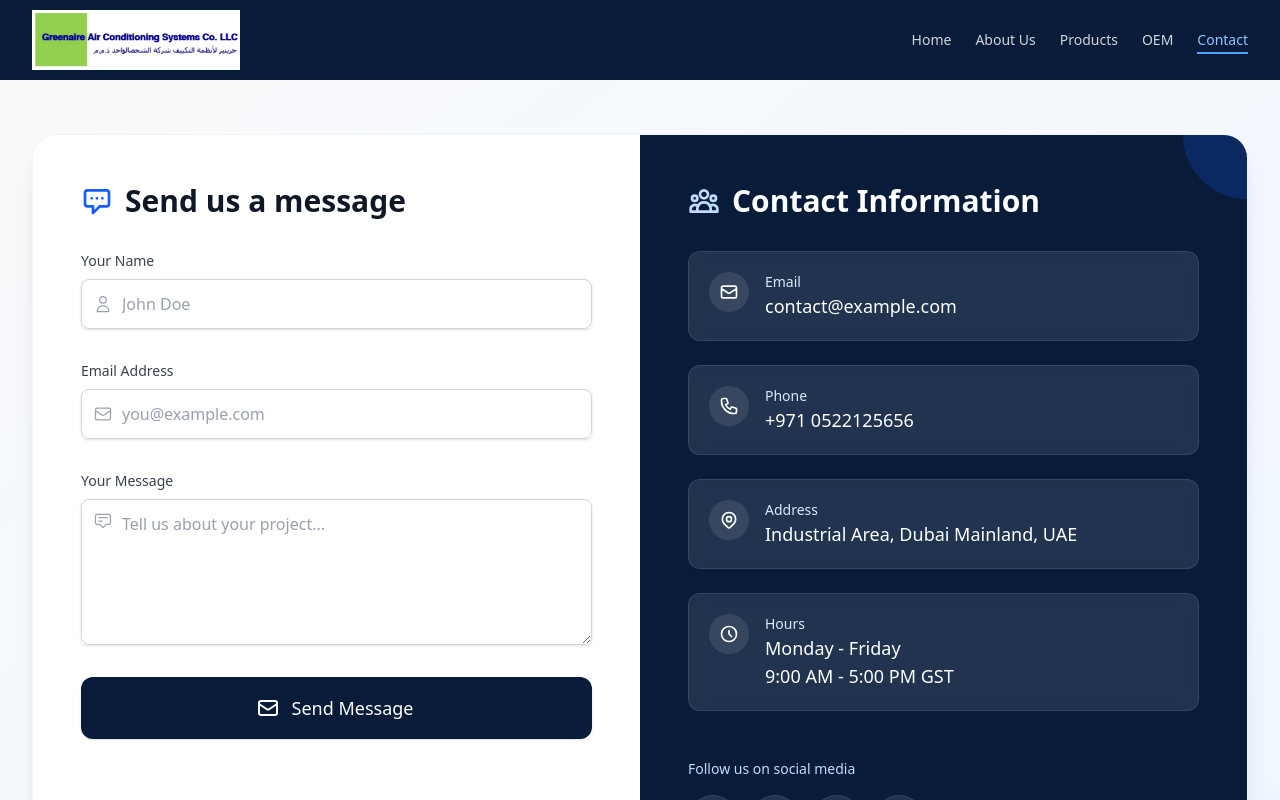
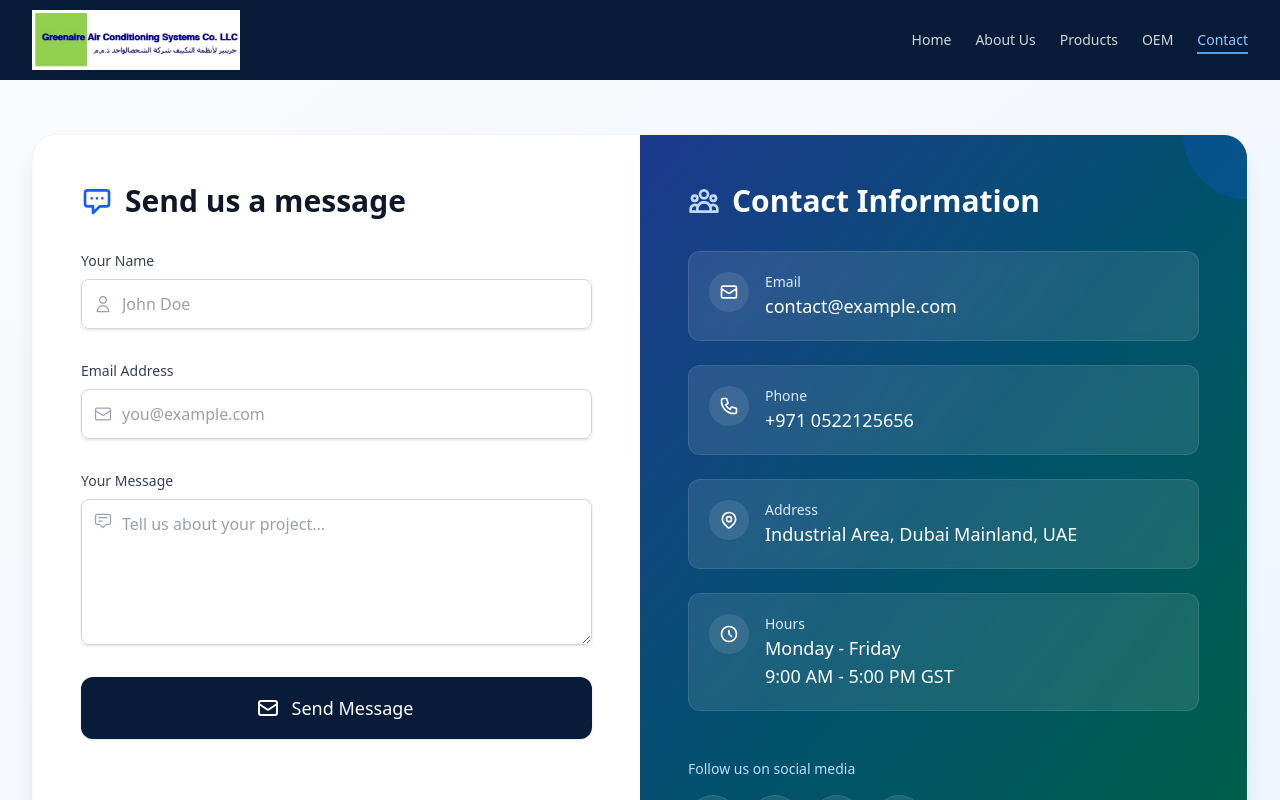
Before and after one commit to sudhanshu735591/Green_Aire, a React (Vite) app: page /Contact in a window 1280 px wide. Shown: the top 800 px of the page. Built offline with nearby package versions, Linux system fonts and the light colour scheme.

Commit message:
updated code

```diff
--- a/src/component/Contact/index.jsx
+++ b/src/component/Contact/index.jsx
@@ -354,7 +354,7 @@ const Contact = () => {
                                 initial={{ opacity: 0, x: 20 }}
                                 animate={{ opacity: 1, x: 0 }}
                                 transition={{ delay: 0.4 }}
-                                className="bg-[#081C3A] py-12 px-6 sm:p-12 lg:col-span-1 relative overflow-hidden"
+                                className="bg-gradient-to-br from-blue-900 to-emerald-800 py-12 px-6 sm:p-12 lg:col-span-1 relative overflow-hidden"
                             >
                                 <div className="absolute top-0 right-0 w-32 h-32 bg-blue-600 rounded-full opacity-20 transform translate-x-16 -translate-y-16"></div>
                                 <div className="absolute bottom-0 left-0 w-40 h-40 bg-indigo-600 rounded-full opacity-20 transform -translate-x-20 translate-y-20"></div>
```
